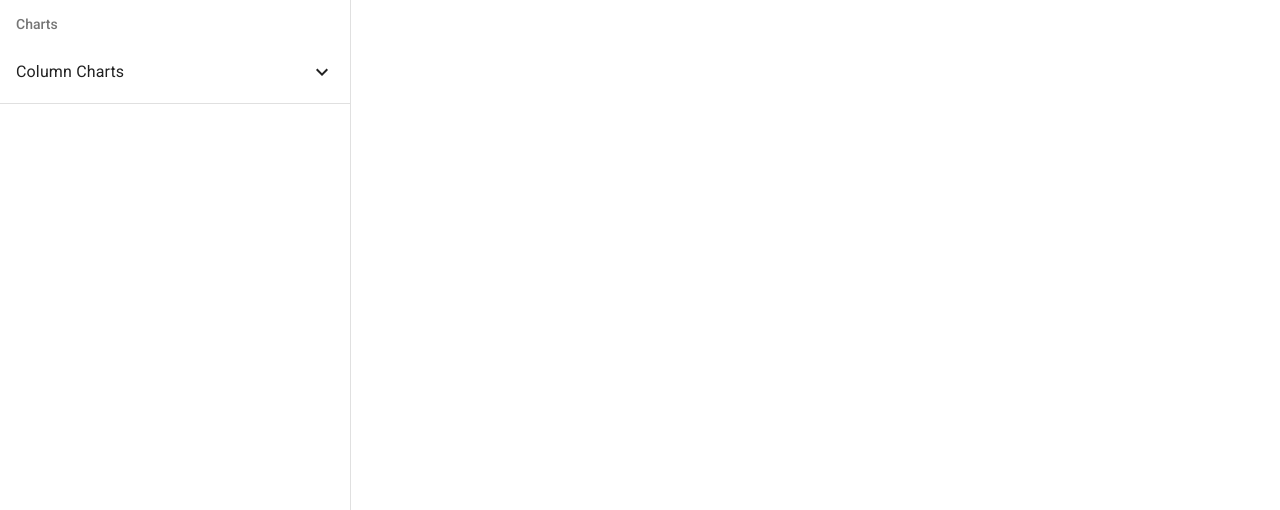
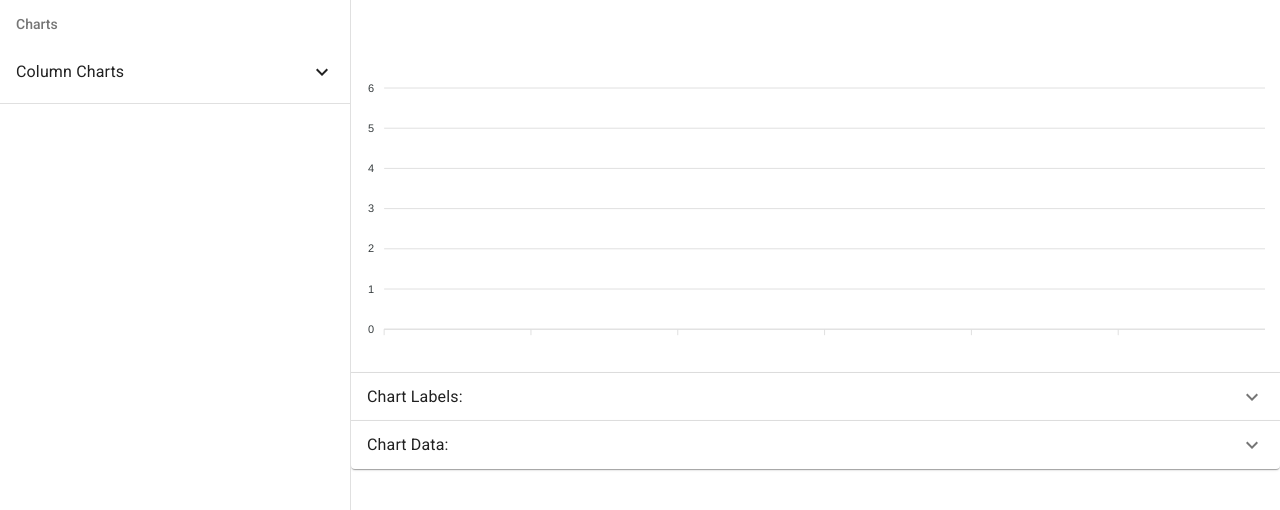
Before and after one commit to mtice/graph-box, a React (Create React App) app in the folder graph_box_umbrella/apps/web_client/: page /stacked-column in a window 1280 px wide. Shown: the top 510 px of the page. Built offline with nearby package versions, Linux system fonts and the light colour scheme.

Commit message:
putting down for now

```diff
--- a/graph_box_umbrella/apps/web_client/package.json
+++ b/graph_box_umbrella/apps/web_client/package.json
@@ -3,12 +3,15 @@
   "version": "0.1.0",
   "private": true,
   "dependencies": {
+    "@date-io/date-fns": "^1.3.13",
     "@material-ui/core": "^4.9.13",
     "@material-ui/icons": "^4.9.1",
+    "@material-ui/pickers": "^3.2.10",
     "@testing-library/jest-dom": "^4.2.4",
     "@testing-library/react": "^9.5.0",
     "@testing-library/user-event": "^7.2.1",
     "apexcharts": "^3.19.0",
+    "date-fns": "^2.13.0",
     "node-sass": "^4.14.0",
     "react": "^16.13.1",
     "react-apexcharts": "^1.3.7",
--- a/graph_box_umbrella/apps/web_client/src/App.js
+++ b/graph_box_umbrella/apps/web_client/src/App.js
@@ -1,13 +1,18 @@
 import React from 'react';
+import { BrowserRouter as Router, Switch, Route } from "react-router-dom";
+import { MuiPickersUtilsProvider } from '@material-ui/pickers';
+import DateFnsUtils from '@date-io/date-fns';
+
 import './App.scss';
 import BasicColumnChart from './components/ColumnCharts/Basic/index';
 import ColumnWithLabels from './components/ColumnCharts/ColumnWithLabels/index';
-import { BrowserRouter as Router, Switch, Route } from "react-router-dom";
+import StackedColumns from './components/ColumnCharts/StackedColumns/index';
 import Menu from './menu';
 
 function App() {
   return (
     <div className="App">
+      <MuiPickersUtilsProvider utils={DateFnsUtils}>
         <Router>
           <Menu />
 
@@ -18,10 +23,29 @@ function App() {
             <Route path="/column-with-labels">
               <ColumnWithLabels />
             </Route>
+            <Route path="/stacked-column">
+              <StackedColumns />
+            </Route>
           </Switch>
         </Router>
+      </MuiPickersUtilsProvider>
     </div>
   );
 }
 
+
+
+// // pick a date util library
+// import MomentUtils from '@date-io/moment';
+
+// import LuxonUtils from '@date-io/luxon';
+
+// function App() {
+//   return (
+//     <MuiPickersUtilsProvider utils={DateFnsUtils}>
+//       <Root />
+//     </MuiPickersUtilsProvider>
+//   );
+// }
+
 export default App;
--- /dev/null
+++ b/graph_box_umbrella/apps/web_client/src/components/ColumnCharts/StackedColumns/index.js
@@ -0,0 +1,159 @@
+import React, { Component } from "react";
+import Chart from 'react-apexcharts';
+import { LoopSeries, LoopDateCategories } from '../loops';
+import { sharedSeriesConfig, sharedOptionsConfig } from '../sharedConfig';
+import { addNewSeries, editTitle, editSeriesTitle, editSeriesValues } from '../sharedEventHandlers';
+
+//@material-ui styling
+import { withStyles } from '@material-ui/core/styles';
+import { styles } from '../classes';
+
+
+//@material-ui components
+import AddIcon from '@material-ui/icons/Add';
+import ExpandMoreIcon from '@material-ui/icons/ExpandMore';
+import ExpansionPanel from '@material-ui/core/ExpansionPanel';
+import ExpansionPanelSummary from '@material-ui/core/ExpansionPanelSummary';
+import ExpansionPanelDetails from '@material-ui/core/ExpansionPanelDetails';
+import Fab from '@material-ui/core/Fab';
+import Typography from '@material-ui/core/Typography';
+import TextField from '@material-ui/core/TextField';
+
+class StackedColumns extends Component {
+  constructor() {
+    super();
+
+    this.state = {
+      ...sharedSeriesConfig(),
+      options: {
+        ...sharedOptionsConfig(),
+        chart: {
+          type: 'bar',
+          height: 350,
+          stacked: true,
+          toolbar: {
+            show: true
+          },
+          zoom: {
+            enabled: true
+          }
+        },
+        responsive: [{
+          breakpoint: 480,
+          options: {
+            legend: {
+              position: 'bottom',
+              offsetX: -10,
+              offsetY: 0
+            }
+          }
+        }],
+        plotOptions: {
+          bar: {
+            horizontal: false,
+          },
+        },
+        xaxis: {
+          type: 'datetime',
+          categories: [],
+        },
+        legend: {
+          position: 'right',
+          offsetY: 40
+        },
+        fill: {
+          opacity: 1
+        }
+      },
+    };
+
+    this.addNewSeries = addNewSeries.bind(this);
+    this.editTitle = editTitle.bind(this);
+    this.editSeriesTitle = editSeriesTitle.bind(this);
+    this.editSeriesValues = editSeriesValues.bind(this);
+    this.addNewDateCategory = this.addNewDateCategory.bind(this);
+    this.editDateCategories = this.editDateCategories.bind(this);
+  }
+
+
+  editDateCategories(date, categoryIndex) {
+    if (date !== "") {
+      const categoriesCopy = [...this.state.options.xaxis.categories]
+
+      categoriesCopy[categoryIndex] = date.getTime()
+
+      this.setState({
+        options: {
+          ...this.state.options,
+          xaxis: {
+            categories: categoriesCopy
+          }
+        }
+      });
+    }
+  }
+
+  addNewDateCategory() {
+    const { categories } = this.state.options.xaxis
+    this.setState({
+      series: this.state.series.map(({ data, name }) => {
+        return {
+          data: data.concat([0]),
+          name
+        }
+      }),
+      options: {
+        ...this.state.options,
+        xaxis: {
+          categories: [...categories, ...[new Date().getTime()]]
+        }
+      }
+    })
+  }
+
+  render() {
+    const { classes } = this.props;
+    const { series } = this.state
+    const { categories } = this.state.options.xaxis
+
+    return (
+      <div id="chart" className={classes.chart}>
+        <Chart options={this.state.options} series={this.state.series} type="bar" height={350} />
+
+        <ExpansionPanel>
+          <ExpansionPanelSummary expandIcon={<ExpandMoreIcon />} aria-controls="panel1a-content" id="panel1a-header">
+            <Typography>Chart Labels: </Typography>
+          </ExpansionPanelSummary>
+          <ExpansionPanelDetails>
+            <div className={classes.chartControl}>
+              <div>
+                <Typography className={classes.fieldLabel}>Title:</Typography>
+                <TextField className={classes.textField} label={this.state.options.title.text} variant="outlined" onBlur={e => this.editTitle(e)} />
+              </div>
+              <div>
+                <Typography className={classes.fieldLabel}>Categories:</Typography>
+                <LoopDateCategories categories={categories} classes={classes} editDateCategories={this.editDateCategories} />
+                <Fab size="small" color="primary" aria-label="add" className={classes.addDataButton} onClick={() => { this.addNewDateCategory() }} >
+                  <AddIcon />
+                </Fab>
+              </div>
+            </div>
+          </ExpansionPanelDetails>
+        </ExpansionPanel>
+        <ExpansionPanel>
+          <ExpansionPanelSummary expandIcon={<ExpandMoreIcon />} aria-controls="panel1a-content" id="panel1a-header">
+            <Typography>Chart Data: </Typography>
+          </ExpansionPanelSummary>
+          <ExpansionPanelDetails>
+            <LoopSeries categories={categories} classes={classes} series={series} editSeriesTitle={this.editSeriesTitle} editSeriesValues={this.editSeriesValues} />
+            <Fab size="small" color="primary" aria-label="add" className={classes.addDataButton} onClick={() => { this.addNewSeries() }} >
+              <AddIcon />
+            </Fab>
+          </ExpansionPanelDetails>
+        </ExpansionPanel>
+      </div>
+    );
+  }
+}
+
+export default withStyles(styles)(StackedColumns);
--- a/graph_box_umbrella/apps/web_client/src/components/ColumnCharts/loops.js
+++ b/graph_box_umbrella/apps/web_client/src/components/ColumnCharts/loops.js
@@ -1,6 +1,7 @@
 import React from 'react'
 import Typography from '@material-ui/core/Typography';
 import TextField from '@material-ui/core/TextField';
+import DatePicker from '../DatePicker';
 
 class LoopCategories extends React.PureComponent {
   render() {
@@ -12,6 +13,16 @@ class LoopCategories extends React.PureComponent {
         </div>
       )
     });
+  }
+}
+
+class LoopDateCategories extends React.PureComponent {
+  render() {
+    const { categories, editDateCategories } = this.props
+
+    return categories.map((category, index) => (
+      <DatePicker callback={editDateCategories} index={index} category={category} key={`${category}-${index}`} />
+    ));
   }
 }
 
@@ -58,4 +69,4 @@ class LoopSeriesData extends React.PureComponent {
   }
 }
 
-export { LoopSeries, LoopCategories }
+export { LoopSeries, LoopCategories, LoopDateCategories }
--- /dev/null
+++ b/graph_box_umbrella/apps/web_client/src/components/DatePicker/index.js
@@ -0,0 +1,41 @@
+import 'date-fns';
+import React, { Component } from 'react';
+import { KeyboardDatePicker } from '@material-ui/pickers';
+
+export default class StackedColumns extends Component {
+  constructor(props) {
+    super(props);
+
+    this.state = {
+      selectedDate: new Date()
+    }
+
+    this.handleDateChange = this.handleDateChange.bind(this)
+  }
+
+  handleDateChange(date) {
+    this.setState({
+      selectedDate: date
+    }, () => {
+      console.log('kkkkkk', this.props.category);
+      this.props.callback(date, this.props.index)
+    })
+  };
+
+  render() {
+    console.log('jjj', this.state);
+    return <KeyboardDatePicker
+      disableToolbar
+      variant="inline"
+      format="MM/dd/yyyy"
+      margin="normal"
+      id="date-picker-inline"
+      label="Date picker inline"
+      value={this.props.category}
+      onChange={this.handleDateChange}
+      KeyboardButtonProps={{
+        'aria-label': 'change date',
+      }}
+    />
+  }
+}
--- a/graph_box_umbrella/apps/web_client/src/menu.js
+++ b/graph_box_umbrella/apps/web_client/src/menu.js
@@ -47,6 +47,11 @@ function getItems() {
                 id: 2,
                 name: "Column with Data Labels",
                 link: "/column-with-labels"
+              },
+              {
+                id: 3,
+                name: "Stacked Columns",
+                link: "/stacked-column"
               }
             ]
           }
```
Also changed, not shown: 1 other file (tests, documents, lock files or other folders). Lines whose indentation alone changed are shown as unchanged.
